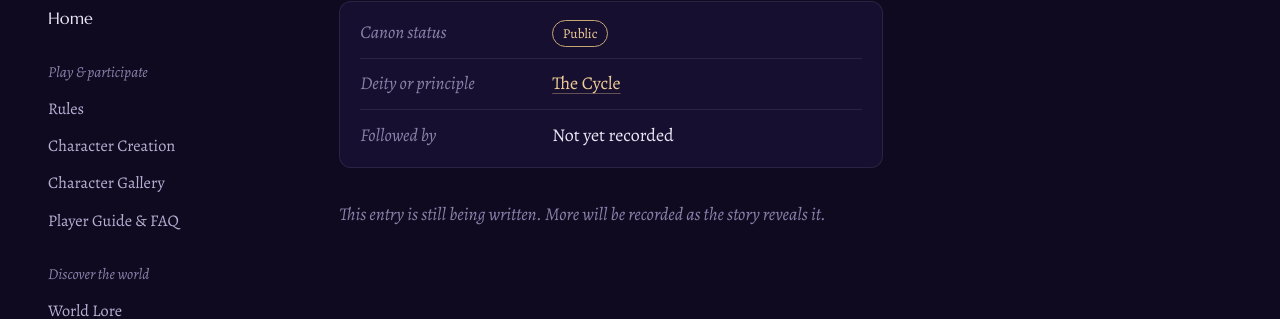
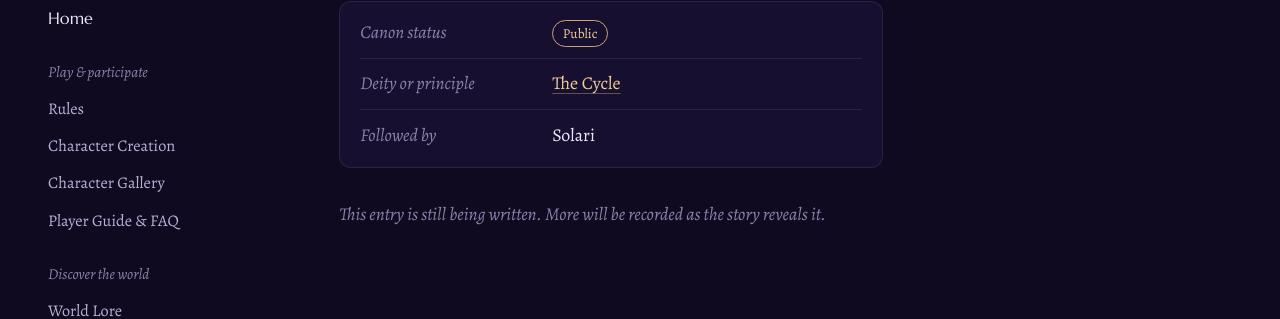
Before and after one commit to smpequinox/smpequinox.github.io, a Jekyll site: the page built from _lore/the-sun-church.md, in a window 1280 px wide and 1111 px high. Shown: the part 309-628 px from the top of the window. Built offline with Jekyll 4.4.1, drawn with Linux system fonts in a browser that asks for light colours.

Commit message:
Update the-sun-church.md

```diff
--- a/_lore/the-sun-church.md
+++ b/_lore/the-sun-church.md
@@ -5,5 +5,5 @@ summary: "A faith devoted to the Cycle."
 status: Public
 facts:
   Deity or principle: "The Cycle"
-  Followed by: "Not yet recorded"
+  Followed by: "Solari"
 ---
```
